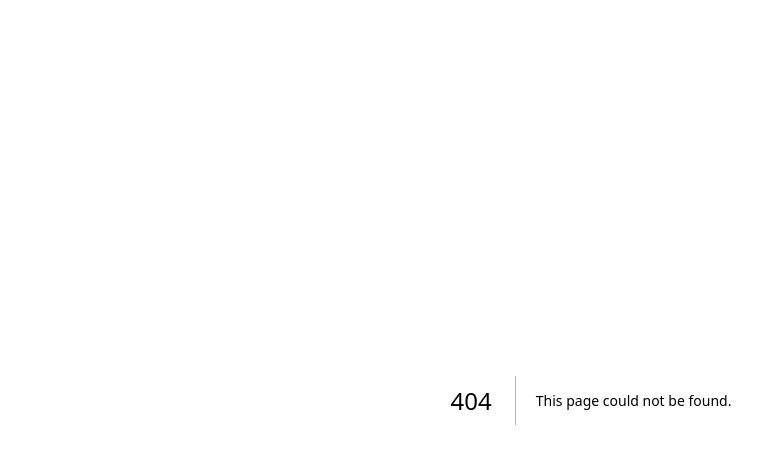
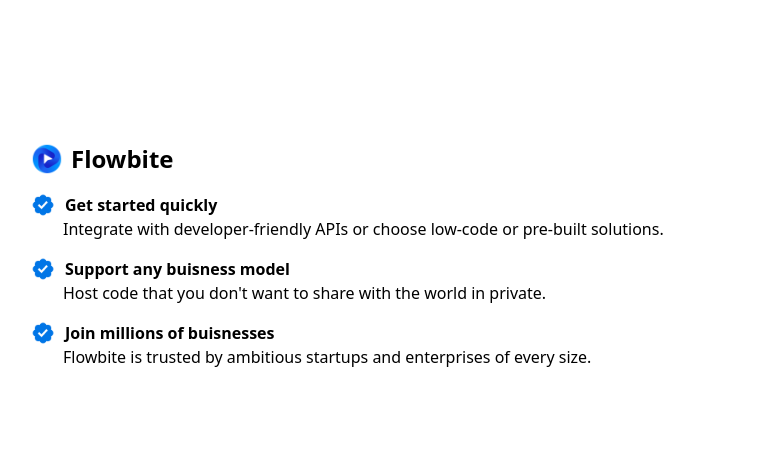
Before and after one commit to Kirttinath/flowbite-react, a Next.js app: page /Components/LoginFormpage in a window 1280 px wide. Before the commit this address had no page. Shown: the top 464 px of the page, without its empty margins (49-811 px from the left). Built offline with nearby package versions, Linux system fonts and the light colour scheme.

Commit message:
authentication done

```diff
--- /dev/null
+++ b/pages/Components/LoginFormpage.tsx
@@ -0,0 +1,82 @@
+"use client";
+
+import Image from "next/image";
+import {
+  Formdiv,
+  Formleft,
+  Images,
+  Logo,
+  Imagesrc,
+  Title,
+} from "./styles/Formpage.styled";
+import {
+  TextArea,
+  TextSection,
+  Heading,
+  Tickicon,
+  SubHeading,
+} from "./styles/Formpage.styled";
+import { Formright } from "./styles/Formpage.styled";
+
+import tickicon from "../../public/check.png";
+import logo from "../../public/f-logo.png";
+
+type Props = {};
+
+const LoginFormpage = ({}: Props) => {
+  return (
+    <Formdiv>
+      <Formleft>
+        <Images>
+          <Logo>
+            <Imagesrc src={logo} alt="Flowbite logo" />
+            <Title>Flowbite</Title>
+          </Logo>
+        </Images>
+
+        <TextArea>
+          <TextSection>
+            <Heading>
+              {" "}
+              <Tickicon>
+                <Image src={tickicon} alt="Tickicon" />
+              </Tickicon>
+              Get started quickly{" "}
+            </Heading>
+            <SubHeading>
+              Integrate with developer-friendly APIs or choose low-code or
+              pre-built solutions.
+            </SubHeading>
+          </TextSection>
+          <TextSection>
+            <Heading>
+              {" "}
+              <Tickicon>
+                <Image src={tickicon} alt="Tickicon" />
+              </Tickicon>
+              Support any buisness model
+            </Heading>
+            <SubHeading>
+              Host code that you don't want to share with the world in private.
+            </SubHeading>
+          </TextSection>
+          <TextSection>
+            <Heading>
+              {" "}
+              <Tickicon>
+                <Image src={tickicon} alt="Tickicon" />
+              </Tickicon>
+              Join millions of buisnesses
+            </Heading>
+            <SubHeading>
+              Flowbite is trusted by ambitious startups and enterprises of every
+              size.
+            </SubHeading>
+          </TextSection>
+        </TextArea>
+      </Formleft>
+      <Formright></Formright>
+    </Formdiv>
+  );
+};
+export default LoginFormpage;
--- a/pages/_app.tsx
+++ b/pages/_app.tsx
@@ -1,11 +1,15 @@
 import "@/styles/globals.css";
+import { ThemeProvider } from "styled-components";
 import type { AppProps } from "next/app";
-import Provider from "./Components/Provider";
+import { SessionProvider } from "next-auth/react";
+import { theme } from "flowbite-react";
 
 export default function App({ Component, pageProps }: AppProps) {
   return (
-    <Provider>
-      <Component {...pageProps} />
-    </Provider>
+    <SessionProvider session={pageProps}>
+      <ThemeProvider theme={theme}>
+        <Component {...pageProps} />
+      </ThemeProvider>
+    </SessionProvider>
   );
 }
```
Also changed, not shown: pages/Components/Formpage.tsx (+94 -20 lines), pages/Signin.tsx (+3 -6 lines), pages/api/auth/[...nextauth].js (added, +17 -0 lines), pages/api/auth/[...nextauth]/route.js (deleted, +0 -12 lines).
